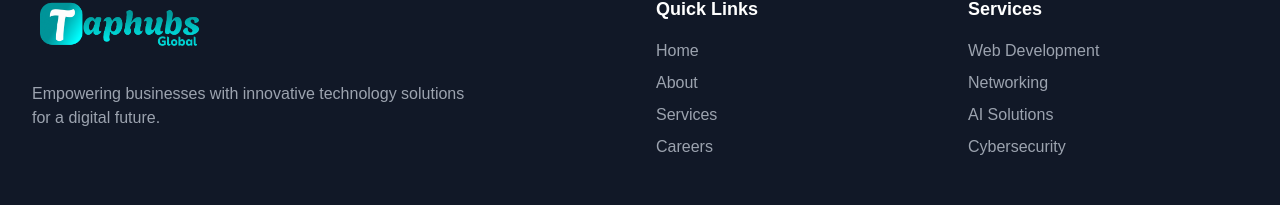
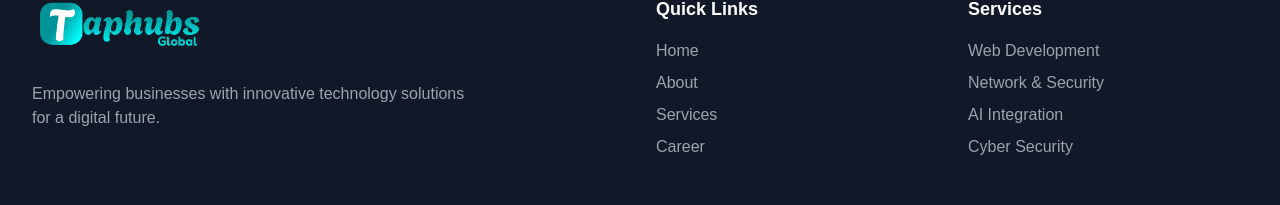
Before and after one commit to Jayaswetha-7/company-site, a React (Vite) app: page /about in a window 1280 px wide. Shown: the part 2422-2627 px from the top of the page. Built offline with nearby package versions, Linux system fonts and the light colour scheme.

Commit message:
Refactor Footer component: replace anchor tags with Link components for navigation

```diff
--- a/src/components/Footer.tsx
+++ b/src/components/Footer.tsx
@@ -1,3 +1,4 @@
+import { Link } from "react-router-dom";
 import logo from "../assets/LogoBanner.png";
 
 const Footer = () => {
@@ -21,36 +22,36 @@ const Footer = () => {
               <h3 className="text-lg font-semibold mb-4">Quick Links</h3>
               <ul className="space-y-2">
                 <li>
-                  <a
-                    href="#home"
+                  <Link
+                    to={"/"}
                     className="text-gray-400 hover:text-white transition-colors"
                   >
                     Home
-                  </a>
+                  </Link>
                 </li>
                 <li>
-                  <a
-                    href="#about"
+                  <Link
+                    to={"/about"}
                     className="text-gray-400 hover:text-white transition-colors"
                   >
                     About
-                  </a>
+                  </Link>
                 </li>
                 <li>
-                  <a
-                    href="#services"
+                  <Link
+                    to={"/services"}
                     className="text-gray-400 hover:text-white transition-colors"
                   >
                     Services
-                  </a>
+                  </Link>
                 </li>
                 <li>
-                  <a
-                    href="#careers"
+                  <Link
+                    to={"/career"}
                     className="text-gray-400 hover:text-white transition-colors"
                   >
-                    Careers
-                  </a>
+                    Career
+                  </Link>
                 </li>
               </ul>
             </div>
@@ -58,36 +59,36 @@ const Footer = () => {
               <h3 className="text-lg font-semibold mb-4">Services</h3>
               <ul className="space-y-2">
                 <li>
-                  <a
-                    href="#services"
+                  <Link
+                    to={"/services#development"}
                     className="text-gray-400 hover:text-white transition-colors"
                   >
                     Web Development
-                  </a>
+                  </Link>
                 </li>
                 <li>
-                  <a
-                    href="#services"
+                  <Link
+                    to={"/services#networking"}
                     className="text-gray-400 hover:text-white transition-colors"
                   >
-                    Networking
-                  </a>
+                    Network & Security
+                  </Link>
                 </li>
                 <li>
-                  <a
-                    href="#services"
+                  <Link
+                    to={"/services#ArtificialIntelligence"}
                     className="text-gray-400 hover:text-white transition-colors"
                   >
-                    AI Solutions
-                  </a>
+                    AI Integration
+                  </Link>
                 </li>
                 <li>
-                  <a
-                    href="#services"
+                  <Link
+                    to={"/services#CyberSecurity"}
                     className="text-gray-400 hover:text-white transition-colors"
                   >
-                    Cybersecurity
-                  </a>
+                    Cyber Security
+                  </Link>
                 </li>
               </ul>
             </div>
```
